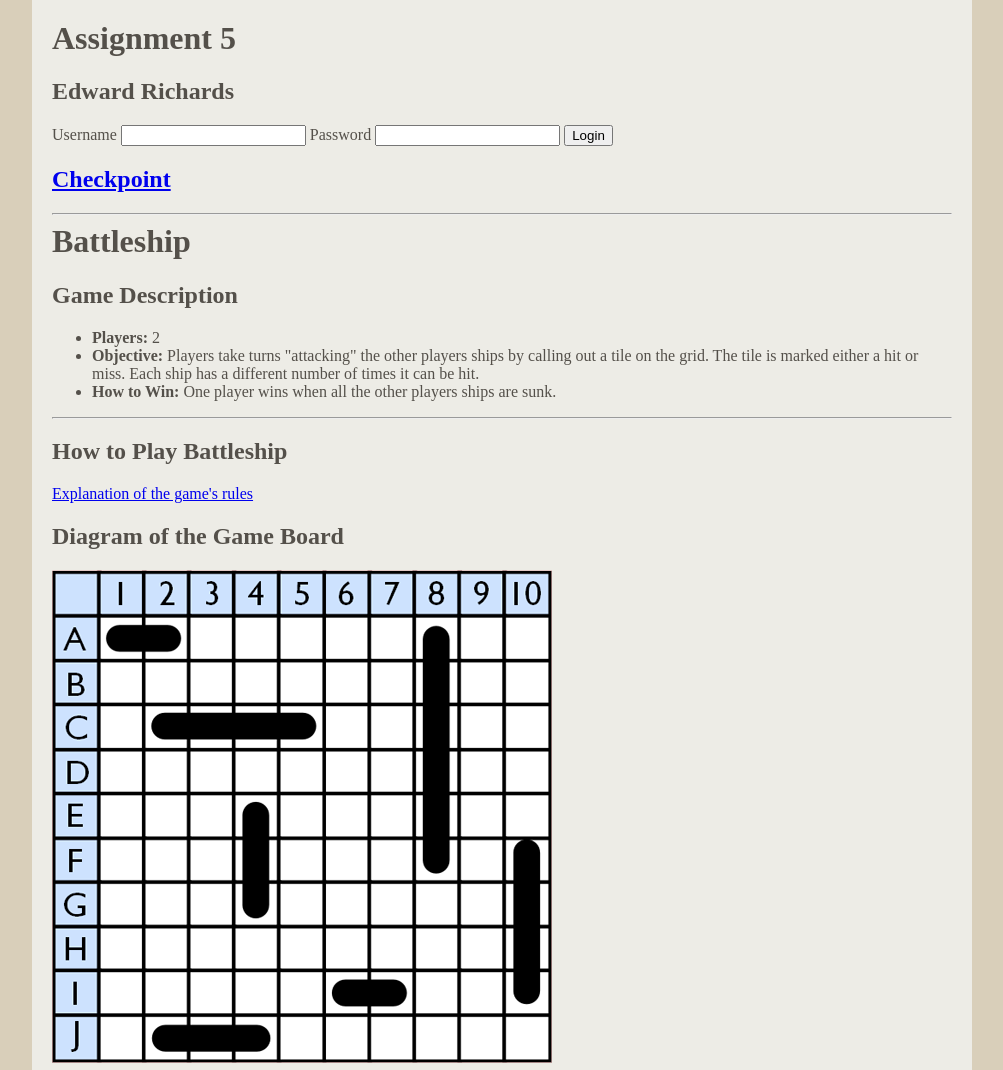
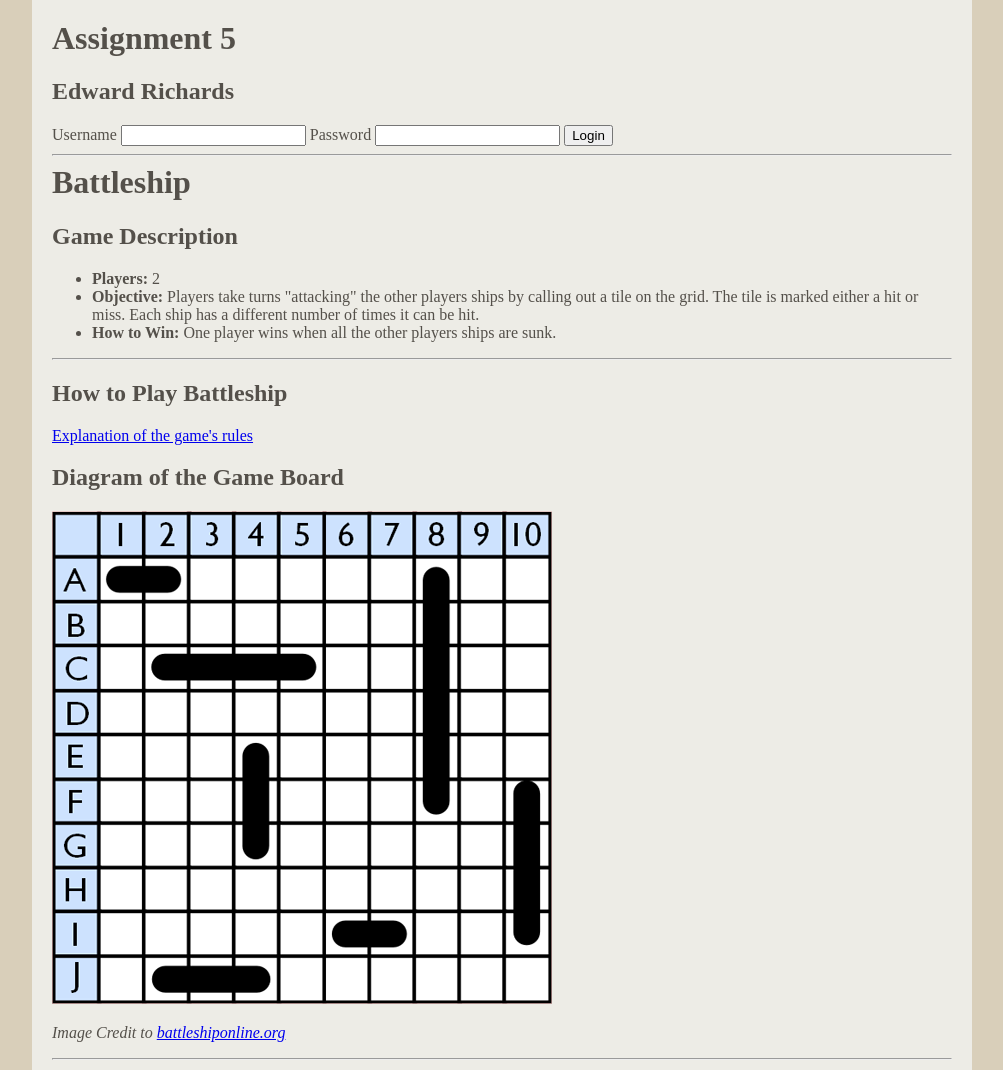
Before and after one commit to erichie/cs-2550-battleship, a plain HTML site: page index.html in a window 1280 px wide. Shown: the top 1070 px of the page, without its empty margins (138-1141 px from the left). Drawn offline with Linux system fonts and the light colour scheme.

Commit message:
removed checkpoint link from home page

```diff
--- a/index.html
+++ b/index.html
@@ -14,7 +14,7 @@
         <input id="login-button" type="submit" value="Login" onclick="handleLogin()">
         <div id="message"></div>
         <!-- <h2><a href="grid.html" target="_blank">Game Board</a></h2> -->
-        <h2><a href="checkpoint.html" target="_blank">Checkpoint</a></h2>
+        <!-- <h2><a href="checkpoint.html" target="_blank">Checkpoint</a></h2> -->
       </div>
       <hr>
       <div class="content">
```
